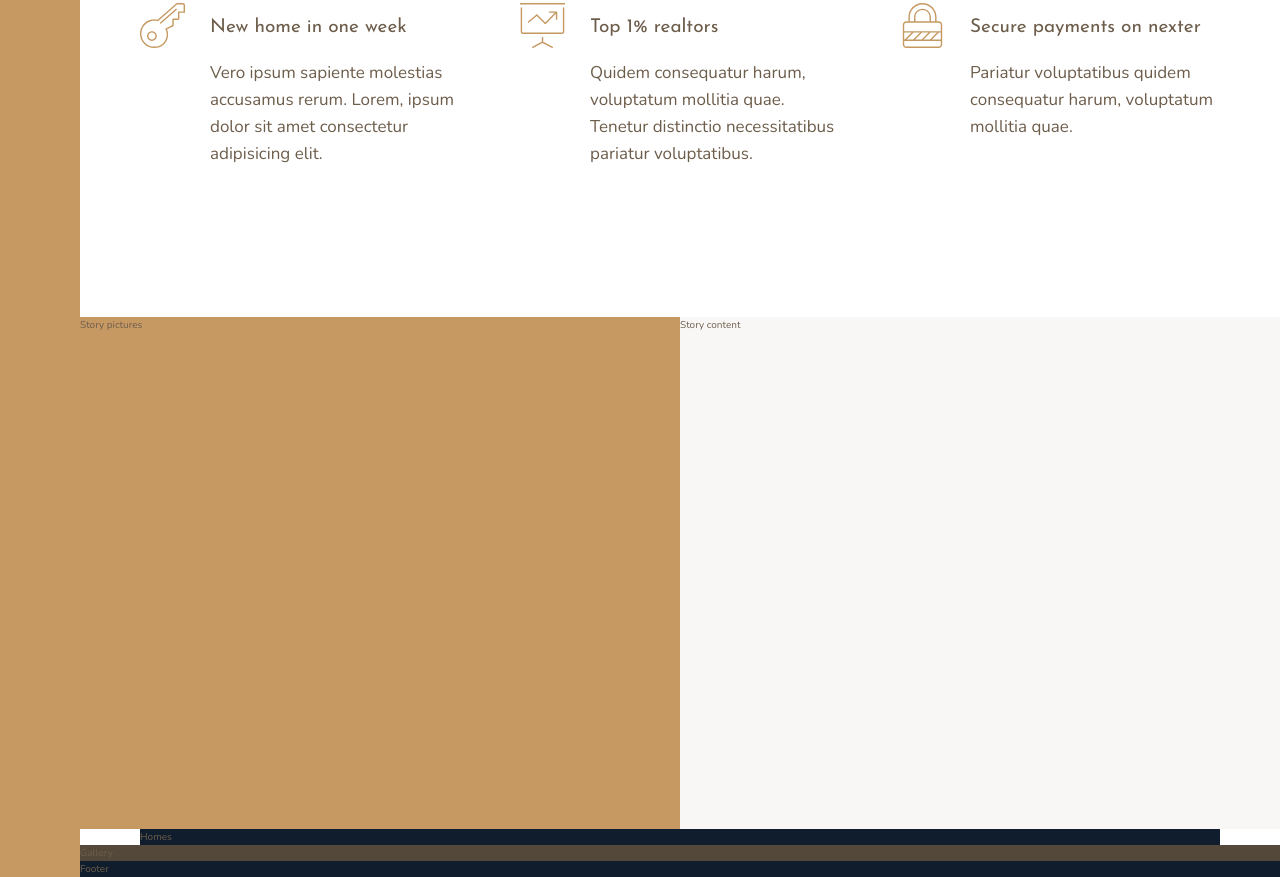
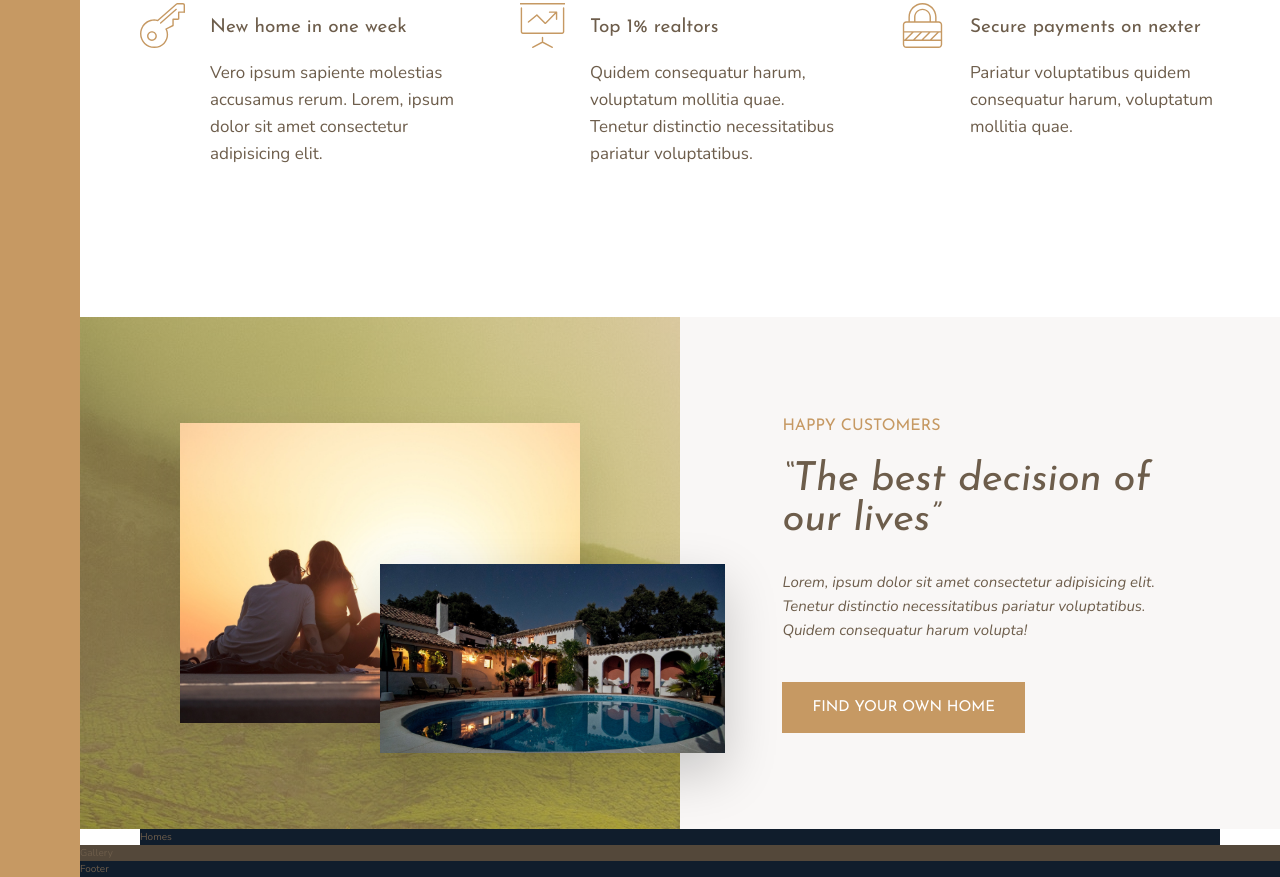
Before and after one commit to contrerasjorge/nexter-scss, a website: page index.html in a window 1280 px wide. Shown: the part 991-1868 px from the top of the page. Drawn offline with nearby package versions, Linux system fonts and the light colour scheme.

Commit message:
building the story section

```diff
--- a/index.html
+++ b/index.html
@@ -94,11 +94,27 @@
     </section>
 
     <div class="story__pictures">
-      Story pictures
+      <img
+        src="img/story-1.jpeg"
+        alt="Couple with new house"
+        class="story__img--1"
+      />
+      <img src="img/story-2.jpeg" alt="New house" class="story__img--2" />
     </div>
+
     <div class="story__content">
-      Story content
+      <h3 class="heading-3 mb-sm">Happy Customers</h3>
+      <h2 class="heading-2 heading-2--dark mb-md">
+        &ldquo;The best decision of our lives&rdquo;
+      </h2>
+      <p class="story__text">
+        Lorem, ipsum dolor sit amet consectetur adipisicing elit. Tenetur
+        distinctio necessitatibus pariatur voluptatibus. Quidem consequatur
+        harum volupta!
+      </p>
+      <button class="btn">Find your own home</button>
     </div>
+
     <section class="homes">
       Homes
     </section>
--- a/sass/_story.scss
+++ b/sass/_story.scss
@@ -2,10 +2,52 @@
   &__pictures {
     background-color: $color-primary;
     grid-column: full-start / col-end 4;
+    background-image: linear-gradient(
+        rgba($color-primary, 0.5),
+        rgba($color-primary, 0.5)
+      ),
+      url(../img/back.jpg);
+
+    display: grid;
+    grid-template-rows: repeat(6, 1fr);
+    grid-template-columns: repeat(6, 1fr);
+    align-items: center;
+  }
+
+  &__img--1 {
+    width: 100%;
+    grid-row: 2 / 6;
+    grid-column: 2 / 6;
+    box-shadow: 0 2rem 5rem rgba(#000, 0.1);
+  }
+
+  &__img--2 {
+    width: 115%;
+    grid-row: 4 / 6;
+    grid-column: 4 / 7;
+    z-index: 20;
+    box-shadow: 0 2rem 5rem rgba(#000, 0.2);
   }
 
   &__content {
     background-color: $color-grey-light-1;
     grid-column: col-start 5 / full-end;
+
+    padding: 6rem 8vw;
+
+    // display: flex;
+    // flex-direction: column;
+    // justify-content: center;
+    // align-items: flex-start;
+
+    display: grid;
+    align-content: center;
+    justify-items: start;
+  }
+
+  &__text {
+    font-size: 1.5rem;
+    font-style: italic;
+    margin-bottom: 4rem;
   }
 }
--- a/sass/_typography.scss
+++ b/sass/_typography.scss
@@ -9,10 +9,24 @@
 
 .heading-2 {
   @extend %heading;
+  font-size: 4rem;
+  font-style: italic;
+  line-height: 1;
+
+  &__light {
+    color: $color-grey-light-1;
+  }
+
+  &__dark {
+    color: $color-grey-dark-1;
+  }
 }
 
 .heading-3 {
   @extend %heading;
+  font-size: 1.6rem;
+  color: $color-primary;
+  text-transform: uppercase;
 }
 
 .heading-4 {
@@ -27,3 +41,33 @@
     color: $color-grey-dark-1;
   }
 }
+
+.btn {
+  background-color: $color-primary;
+  color: #fff;
+  border: none;
+  border-radius: 0;
+  font-family: $font-display;
+  font-size: 1.5rem;
+  text-transform: uppercase;
+  padding: 1.8rem 3rem;
+  cursor: pointer;
+  transition: all 0.2s;
+
+  &:hover {
+    background-color: $color-primary-dark;
+  }
+}
+
+.mb-sm {
+  margin-bottom: 2rem;
+}
+.mb-md {
+  margin-bottom: 3rem;
+}
+.mb-lg {
+  margin-bottom: 4rem;
+}
+.mb-hg {
+  margin-bottom: 5rem;
+}
```
Also changed, not shown: css/style.css.
